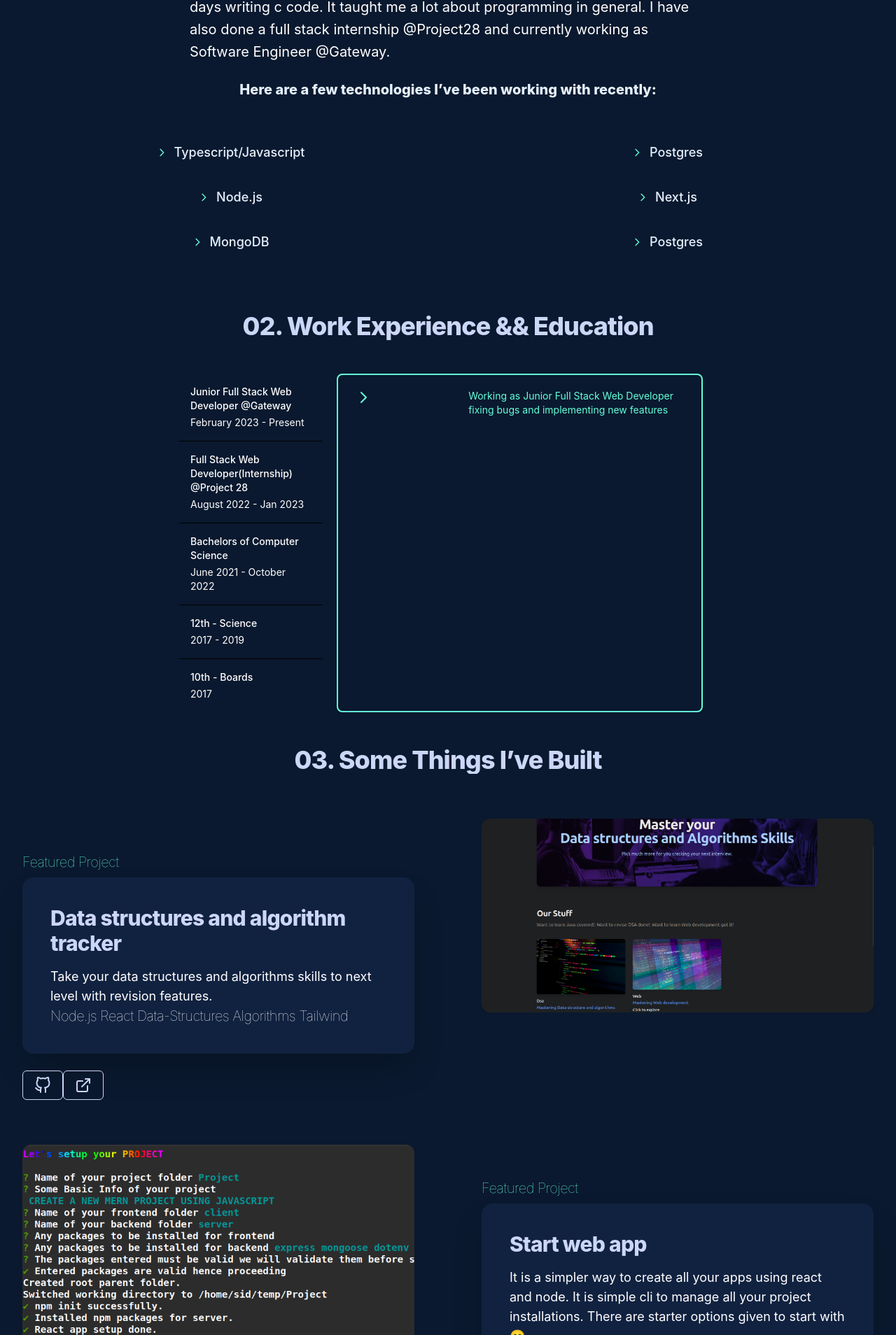
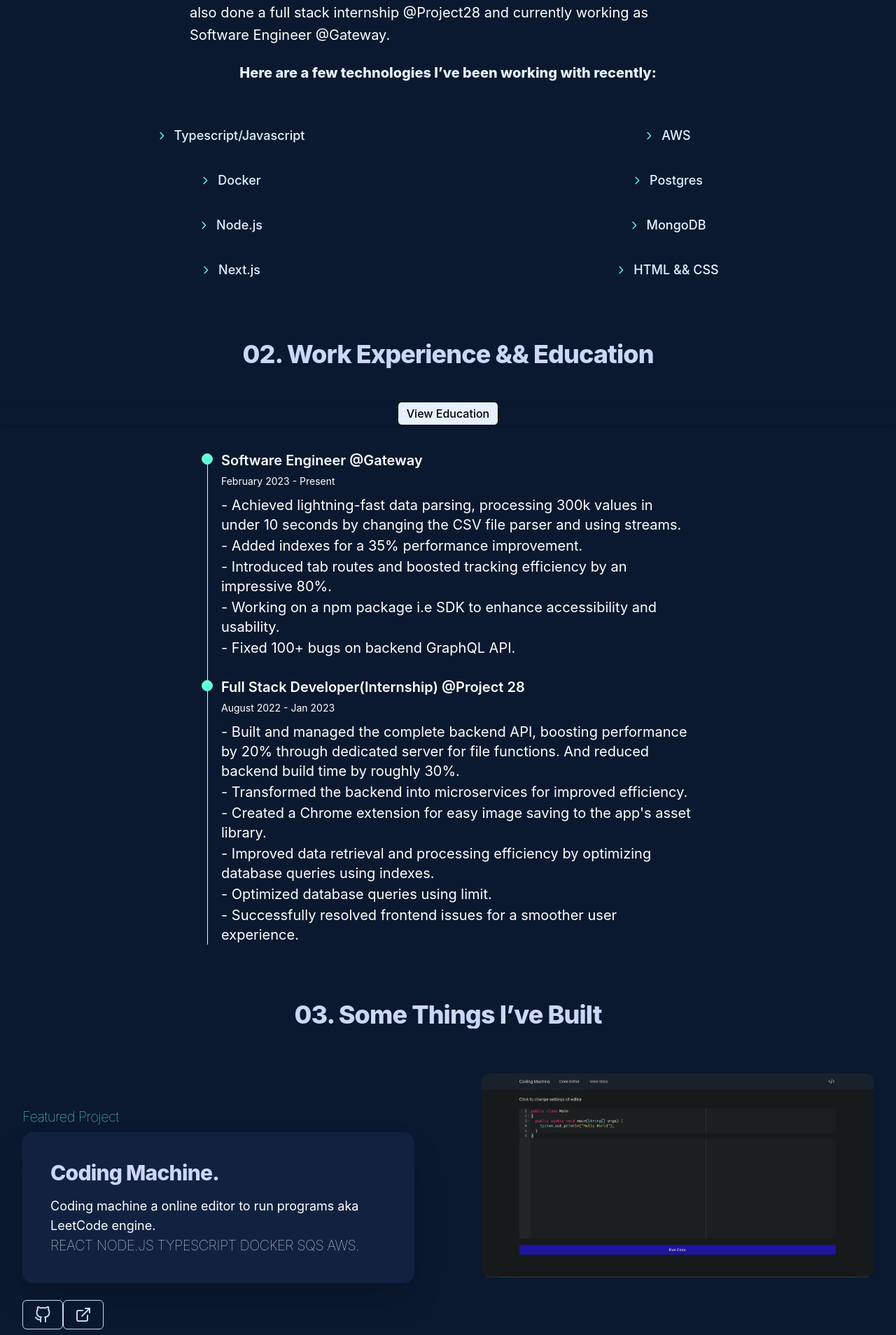
Before and after one commit to Siddharth9890/personal-website-v2, a Next.js app: page / in a window 1280 px wide. Shown: the part 892-2800 px from the top of the page at 70% size. Built offline with nearby package versions, Linux system fonts and the light colour scheme.

Commit message:
chore: rebuild work experience section

```diff
--- a/components/AboutMe.tsx
+++ b/components/AboutMe.tsx
@@ -2,15 +2,17 @@ import { ChevronRightIcon } from "@heroicons/react/outline";
 
 const technologies = [
   "Typescript/Javascript",
+  "AWS",
+  "Docker",
   "Postgres",
   "Node.js",
+  "MongoDB",
   "Next.js",
-  "MongoDB",
-  "Postgres",
+  "HTML && CSS",
 ];
 
 const description =
-  "Hello! My name is Siddharth and I enjoy creating softwares that solves problems. My interest in programming started back in 2017 during my college days writing c code. It taught me a lot about programming in general. ";
+  "Hello! My name is Siddharth and I enjoy creating softwares that solves problems. My interest in programming started back in 2017 during my college days writing C code. It taught me a lot about programming in general. ";
 
 const shortDescription =
   "I have also done a full stack internship @Project28 and currently working as Software Engineer @Gateway.";
--- a/components/Blogs.tsx
+++ b/components/Blogs.tsx
@@ -1,18 +1,15 @@
 const posts = [
   {
-    title: "Start-web-app v2.0 You want tailwind support let's get it.",
-    href: "https://theuniquecoder.hashnode.dev/start-web-app-v20-you-want-tailwind-support-lets-get-it",
-    description: "Upgrade notes of start-web-app.",
-    date: "Jul 1, 2022",
-    readingTime: "2 min",
+    title: "MongoDB _id The most important thing that you should know",
+    href: "https://theuniquecoder.hashnode.dev/mongodb-id-the-most-important-thing-that-you-should-know",
+    description: "Importance of primary keys.",
+    date: "Feb 27, 2023",
   },
   {
-    title:
-      "Why we shifted from cloudflare pages to vercel for our website cs-tracker.",
-    href: "https://theuniquecoder.hashnode.dev/why-we-shifted-from-cloudflare-pages-to-vercel-for-our-website-cs-tracker",
-    description: "Read about problems cloudflare pages has.",
-    date: "Jun 20, 2022",
-    readingTime: "3 min",
+    title: "A Tale of Debugging: Debugging Chrome extension.",
+    href: "https://theuniquecoder.hashnode.dev/a-tale-of-debugging-debugging-chrome-extension",
+    description: "Unknown problem of chorme extension.",
+    date: "Feb 25, 2023",
   },
   {
     title:
@@ -20,7 +17,6 @@ const posts = [
     href: "https://theuniquecoder.hashnode.dev/coding-machine-a-online-editor-to-write-programs-and-to-run-it-part-2lets-discuss-about-problems-and-architecture-of-the-app",
     description: "Let's discuss about problems and architecture of the app.",
     date: "Apr 11, 2022",
-    readingTime: "3 min",
   },
 ];
 
@@ -39,7 +35,7 @@ function Blogs() {
             04. From the blog
           </h2>
           <p className="mt-3 max-w-2xl mx-auto text-xl text-lightSlate sm:mt-4">
-            Sometimes i love writing about projects that i made.
+            Sometimes i love writing about tech && solutions that i made.
           </p>
         </div>
         <div className="mt-12 max-w-lg  mx-auto grid gap-5 lg:grid-cols-3 lg:max-w-none">
--- a/components/Experience.tsx
+++ b/components/Experience.tsx
@@ -1,5 +1,12 @@
-import { ChevronRightIcon } from "@heroicons/react/outline";
 import { useState } from "react";
+import Timeline from "./TimeLine";
+
+// TODO ADD DIFFERENT COLOR TO BULLET POINTS and add company links
+const masterDetails = [
+  "Pune University (VIIT).",
+  "Currently Pursing Bachelors in Computer Science from VIIT College.",
+  "Average CGPA: 9.10",
+];
 
 const bachelorsDetails = [
   "Pune University (Nowrosjee Wadia College).",
@@ -11,6 +18,7 @@ const collegeDetails = [
   "Nowrosjee Wadia College.",
   "Completed 12th class exams with a score: 79.4 %.",
 ];
+
 const schoolDetails = [
   "J.N.Petit Technical High School.",
   "Completed 10th class exams with a score: 79.5 %.",
@@ -18,58 +26,60 @@ const schoolDetails = [
 ];
 
 const project28Details = [
-  "Implementing micro-services to convert the whole backend to various services.",
-  "Build the whole backend API for the company.And improved the performance of backend by 20%.",
-  "Improved the build time of backend by 30%.",
-  "Build a chrome extension which helps users to save the images which users download in asset library page on their application.",
+  "Built and managed the complete backend API, boosting performance by 20% through dedicated server for file functions. And reduced backend build time by roughly 30%.",
+  "Transformed the backend into microservices for improved efficiency.",
+  "Created a Chrome extension for easy image saving to the app's asset library.",
+  "Improved data retrieval and processing efficiency by optimizing database queries using indexes.",
   "Optimized database queries using limit.",
-  "Fixed lots of bugs in frontend application.",
+  "Successfully resolved frontend issues for a smoother user experience.",
 ];
 
 const gatewayDetails = [
-  "Working as Junior Full Stack Web Developer fixing bugs and implementing new features",
+  "Achieved lightning-fast data parsing, processing 300k values in under 10 seconds by changing the CSV file parser and using streams.",
+  "Added indexes for a 35% performance improvement.",
+  "Introduced tab routes and boosted tracking efficiency by an impressive 80%.",
+  "Working on a npm package i.e SDK to enhance accessibility and usability.",
+  "Fixed 100+ bugs on backend GraphQL API.",
 ];
 
 function Experience() {
-  const [details, setDetails] = useState([
+  const [experienceToggle, setExperienceToggle] = useState(true);
+
+  const experienceDetails = [
     {
-      name: "Junior Full Stack Web Developer @Gateway",
+      name: "Software Engineer @Gateway",
       timeFrame: "February 2023 - Present",
       details: gatewayDetails,
-      selected: true,
     },
     {
-      name: "Full Stack Web Developer(Internship) @Project 28",
+      name: "Full Stack Developer(Internship) @Project 28",
       timeFrame: "August 2022 - Jan 2023",
       details: project28Details,
-      selected: false,
+    },
+  ];
+
+  const educationDetails = [
+    {
+      name: "Masters of Computer Science",
+      timeFrame: "October 2022 - Present",
+      details: masterDetails,
     },
     {
       name: "Bachelors of Computer Science",
-      timeFrame: "June 2021 - October 2022",
+      timeFrame: "June 2019 - October 2022",
       details: bachelorsDetails,
-      selected: false,
     },
     {
       name: "12th - Science",
       timeFrame: "2017 - 2019",
       details: collegeDetails,
-      selected: false,
     },
     {
       name: "10th - Boards",
       timeFrame: "2017",
       details: schoolDetails,
-      selected: false,
     },
-  ]);
-
-  const updateDetails = (index: number) => {
-    const t = [...details];
-    t.map((s) => (s.selected = false));
-    t[index].selected = true;
-    setDetails(t);
-  };
+  ];
 
   return (
     <>
@@ -77,50 +87,22 @@ function Experience() {
         <h2 className="text-center animate-fade-in-down text-3xl pb-12 leading-8 font-extrabold tracking-tight text-lightestSlate sm:text-4xl">
           02. Work Experience && Education
         </h2>
-        <div className="w-full max-w-3xl mx-auto flex   justify-around items-stretch px-2  sm:px-0">
-          <ul role="list" className="divide-y divide-gray-200">
-            {details.map((activity, index) => (
-              <li
-                key={index}
-                onClick={(e) => updateDetails(index)}
-                className="py-4 px-4 border-0 hover:cursor-pointer hover:border-2 hover:border-green/[0.24] hover:text-white hover:rounded-xl "
-              >
-                <div className="flex space-x-3 ">
-                  <div className="flex-1 space-y-1">
-                    <div className="flex items-center justify-between">
-                      <h3 className="text-sm font-medium text-lightSlate">
-                        {activity.name}
-                      </h3>
-                      <p className="text-sm text-white"></p>
-                    </div>
-                    <p className="text-sm text-lightSlate">
-                      {activity.timeFrame}
-                    </p>
-                  </div>
-                </div>
-              </li>
-            ))}
-          </ul>
-          <div className="overflow-hidden mx-5 shadow border-2 border-green sm:rounded-lg">
-            <div className="">
-              <dl>
-                {details.map(
-                  (details) =>
-                    details.selected &&
-                    details.details.map((d) => (
-                      <div className=" px-4 py-5 sm:grid sm:grid-cols-3 sm:gap-4 sm:px-6">
-                        <dt className="text-sm font-medium text-gray-500">
-                          <ChevronRightIcon className="h-6 w-6 text-green" />
-                        </dt>
-                        <dd className="mt-1 text-sm text-green sm:col-span-2 sm:mt-0">
-                          {d}
-                        </dd>
-                      </div>
-                    ))
-                )}
-              </dl>
-            </div>
-          </div>
+        <div className="mx-auto flex justify-around rounded-md shadow">
+          <button
+            onClick={() => {
+              setExperienceToggle(!experienceToggle);
+            }}
+            className="bg-white border border-transparent rounded-md shadow px-3 py-1 inline-flex items-center text-base font-medium text-#5cf6d2 hover:bg-[#5cf6d2]"
+          >
+            View {experienceToggle ? "Education" : "Industry Experience"}
+          </button>
+        </div>
+        <div className="w-full max-w-3xl mx-auto flex justify-around items-stretch px-2  sm:px-0">
+          {experienceToggle ? (
+            <Timeline steps={experienceDetails} />
+          ) : (
+            <Timeline steps={educationDetails} />
+          )}
         </div>
       </section>
     </>
--- a/components/Header.tsx
+++ b/components/Header.tsx
@@ -5,7 +5,7 @@ function Header() {
   const name = "Siddharth Singh.";
   const shortDescription = "Enjoys solving problems.";
   const description =
-    "Currently working @Gateway as a Software Engineer. To create software that works that solves problems.";
+    "Currently working @Gateway as a Software Engineer. Creating software that solves problems.";
 
   return (
     <section id="#header" className="bg-navy">
--- a/components/OtherProjects.tsx
+++ b/components/OtherProjects.tsx
@@ -3,11 +3,10 @@ import { IconExternal, IconGitHub } from "../public/assets/icons";
 
 const projects = [
   {
-    name: "Coding Machine",
-    techStack: "REACT NODE.JS TYPESCRIPT DOCKER",
-    description: "Coding machine a online editor to run programs.",
-    githubUrl: "https://github.com/Siddharth9890/coding-machine-frontend",
-    websiteUrl: "https://coding-machine.pages.dev/",
+    name: "Start web app",
+    techStack: "Node.js Cli Package Npmjs",
+    githubUrl: "https://github.com/Siddharth9890/start-web-app",
+    websiteUrl: "https://www.npmjs.com/package/start-web-app",
   },
   {
     name: "Eazy Challenges Solution's",
--- a/components/Projects.tsx
+++ b/components/Projects.tsx
@@ -1,7 +1,7 @@
 import Image from "./Image";
 import { IconExternal, IconGitHub } from "../public/assets/icons";
 import CsTracker from "../public/assets/cs-tracker.png";
-import StartWebApp from "../public/assets/start-web-app.png";
+import CodingMachine from "../public/assets/coding-machine.png";
 
 function Projects() {
   return (
@@ -28,14 +28,84 @@ function Projects() {
                   </p>
                   <div className="py-10 px-6 bg-lightNavy hover:bg-lightestNavy text-center rounded-2xl shadow-2xl xl:px-10 xl:text-left">
                     <h2 className="text-3xl font-extrabold tracking-tight text-lightestSlate">
-                      Data structures and algorithm tracker
+                      Coding Machine.
+                    </h2>
+                    <p className="mt-4 text-lg text-lightSlate">
+                      Coding machine a online editor to run programs aka
+                      LeetCode engine.
+                    </p>
+                    <p className="text-xl font-thin tracking-tight text-lightSlate">
+                      REACT NODE.JS TYPESCRIPT DOCKER SQS AWS.
+                    </p>
+                  </div>
+                  <div className="mt-6">
+                    <a
+                      href="https://github.com/Siddharth9890/coding-machine-frontend"
+                      target={"_blank"}
+                      rel="noreferrer"
+                      className="inline-flex px-4 py-2 border border-transparent text-base font-medium rounded-md shadow-sm text-lightestSlate bg-indigo-600 hover:bg-indigo-700"
+                    >
+                      <div className="h-6 w-6">
+                        <IconGitHub />
+                      </div>
+                    </a>
+                    <a
+                      href="https://coding-machine.pages.dev/"
+                      target={"_blank"}
+                      rel="noreferrer"
+                      className="inline-flex px-4 py-2 border border-transparent text-base font-medium rounded-md shadow-sm text-lightestSlate bg-indigo-600 hover:bg-indigo-700"
+                    >
+                      <div className="h-6 w-6">
+                        <IconExternal />
+                      </div>
+                    </a>
+                  </div>
+                </div>
+              </div>
+            </div>
+            <div className="mt-12 sm:mt-16 lg:mt-0">
+              <div className="pl-4 -mr-48 sm:pl-6 md:-mr-16 lg:px-0 lg:m-0 lg:relative lg:h-full">
+                <Image
+                  className="w-full rounded-xl shadow-xl ring-1 ring-black ring-opacity-5 lg:absolute lg:left-0 lg:h-full lg:w-auto lg:max-w-none"
+                  src={CodingMachine}
+                  alt="coding-machine-image"
+                />
+              </div>
+            </div>
+          </div>
+        </div>
+
+        <div className="relative">
+          <div className="lg:mx-auto pt-16 lg:max-w-7xl lg:px-8 lg:grid lg:grid-cols-2 lg:grid-flow-col-dense lg:gap-24">
+            <div className="mt-12  sm:mt-16 lg:mt-0">
+              <div className="pl-4 -mr-48 sm:pl-6 md:-mr-16 lg:px-0 lg:m-0 lg:relative lg:h-full">
+                <Image
+                  className="w-full  rounded-xl shadow-xl ring-1 ring-black ring-opacity-5 lg:absolute lg:left-0 lg:h-full lg:w-auto lg:max-w-none"
+                  src={CsTracker}
+                  alt="cs-tracker-image"
+                />
+              </div>
+            </div>
+
+            <div className="px-4 max-w-xl mx-auto sm:px-6  lg:max-w-none lg:mx-0 lg:px-0">
+              <div>
+                <div>
+                  <span className="h-12 w-12 rounded-md flex items-center justify-center bg-indigo-600"></span>
+                </div>
+                <div className="">
+                  <p className="text-xl mb-2 font-thin tracking-tight text-green">
+                    Featured Project
+                  </p>
+                  <div className="py-10 px-6 bg-lightNavy hover:bg-lightestNavy text-center rounded-2xl shadow-2xl xl:px-10 xl:text-left">
+                    <h2 className="text-3xl font-extrabold tracking-tight text-lightestSlate">
+                      Data structures and algorithm tracker.
                     </h2>
                     <p className="mt-4 text-lg text-lightSlate">
                       Take your data structures and algorithms skills to next
                       level with revision features.
                     </p>
                     <p className="text-xl font-thin tracking-tight text-lightSlate">
-                      Node.js React Data-Structures Algorithms Tailwind
+                      Node.js React Data-Structures Algorithms Tailwind.
                     </p>
                   </div>
                   <div className="mt-6">
@@ -63,78 +133,6 @@ function Projects() {
                 </div>
               </div>
             </div>
-            <div className="mt-12 sm:mt-16 lg:mt-0">
-              <div className="pl-4 -mr-48 sm:pl-6 md:-mr-16 lg:px-0 lg:m-0 lg:relative lg:h-full">
-                <Image
-                  className="w-full rounded-xl shadow-xl ring-1 ring-black ring-opacity-5 lg:absolute lg:left-0 lg:h-full lg:w-auto lg:max-w-none"
-                  src={CsTracker}
-                  alt="cs-tracker"
-                />
-              </div>
-            </div>
-          </div>
-        </div>
-
-        <div className="relative">
-          <div className="lg:mx-auto pt-16 lg:max-w-7xl lg:px-8 lg:grid lg:grid-cols-2 lg:grid-flow-col-dense lg:gap-24">
-            <div className="mt-12  sm:mt-16 lg:mt-0">
-              <div className="pl-4 -mr-48 sm:pl-6 md:-mr-16 lg:px-0 lg:m-0 lg:relative lg:h-full">
-                <Image
-                  className="w-full  rounded-xl shadow-xl ring-1 ring-black ring-opacity-5 lg:absolute lg:left-0 lg:h-full lg:w-auto lg:max-w-none"
-                  src={StartWebApp}
-                  alt="start-web-app"
-                />
-              </div>
-            </div>
-
-            <div className="px-4 max-w-xl mx-auto sm:px-6  lg:max-w-none lg:mx-0 lg:px-0">
-              <div>
-                <div>
-                  <span className="h-12 w-12 rounded-md flex items-center justify-center bg-indigo-600"></span>
-                </div>
-                <div className="">
-                  <p className="text-xl mb-2 font-thin tracking-tight text-green">
-                    Featured Project
-                  </p>
-                  <div className="py-10 px-6 bg-lightNavy hover:bg-lightestNavy text-center rounded-2xl shadow-2xl xl:px-10 xl:text-left">
-                    <h2 className="text-3xl font-extrabold tracking-tight text-lightestSlate">
-                      Start web app
-                    </h2>
-                    <p className="mt-4 text-lg text-lightSlate">
-                      It is a simpler way to create all your apps using react
-                      and node. It is simple cli to manage all your project
-                      installations. There are starter options given to start
-                      with😊.
-                    </p>
-                    <p className="text-xl font-thin tracking-tight text-lightSlate">
-                      Node.js Cli Package Npmjs
-                    </p>
-                  </div>
-                  <div className="mt-6">
-                    <a
-                      href="https://github.com/Siddharth9890/start-web-app"
-                      target={"_blank"}
-                      rel="noreferrer"
-                      className="inline-flex px-4 py-2 border border-transparent text-base font-medium rounded-md shadow-sm text-lightestSlate bg-indigo-600 hover:bg-indigo-700"
-                    >
-                      <div className="h-6 w-6">
-                        <IconGitHub />
-                      </div>
-                    </a>
-                    <a
-                      href="https://www.npmjs.com/package/start-web-app"
-                      target={"_blank"}
-                      rel="noreferrer"
-                      className="inline-flex px-4 py-2 border border-transparent text-base font-medium rounded-md shadow-sm text-lightestSlate bg-indigo-600 hover:bg-indigo-700"
-                    >
-                      <div className="h-6 w-6">
-                        <IconExternal />
-                      </div>
-                    </a>
-                  </div>
-                </div>
-              </div>
-            </div>
           </div>
         </div>
       </div>
--- /dev/null
+++ b/components/TimeLine.tsx
@@ -0,0 +1,52 @@
+import React from "react";
+
+const Timeline = ({
+  steps,
+}: {
+  steps: {
+    name: string;
+    timeFrame: string;
+    details: string[];
+  }[];
+}) => {
+  return (
+    <ul role="list" className="m-8 max-w-screen-md">
+      {steps.map((step) => (
+        <li className="group relative flex flex-col pb-6 pl-7 last:pb-0">
+          <div className="absolute bottom-0 left-[calc(0.5rem-0.5px)] top-0 w-px bg-white group-first:top-3"></div>
+          <div className="absolute left-0  top-2 h-4 w-4  rounded-full border border-green bg-green"></div>
+          <h3 className="mt-1 mb-1.5 text-xl order-first font-semibold text-lightSlate">
+            {step.name}
+          </h3>
+          <p className="font-display text-sm mb-2 text-lightSlate">
+            <time dateTime={step.timeFrame}>{step.timeFrame}</time>
+          </p>
+          {step.details.map((detail, index) => (
+            <p key={index} className="mt-0.5 text-xl text-lightSlate">
+              - {detail}
+            </p>
+          ))}
+          {/* TODO ADD OPTION TO DOWNLOAD OFFER LETTER AND FINAL LETTER */}
+          {/* <a
+            href="#"
+            className="inline-flex items-center px-4 py-2 text-sm font-medium text-gray-900 bg-white border border-gray-200 rounded-lg hover:bg-gray-100 hover:text-blue-700 focus:z-10 focus:ring-4 focus:outline-none focus:ring-gray-100 focus:text-blue-700 dark:bg-gray-800 dark:text-gray-400 dark:border-gray-600 dark:hover:text-white dark:hover:bg-gray-700 dark:focus:ring-gray-700"
+          >
+            <svg
+              className="w-3.5 h-3.5 me-2.5"
+              aria-hidden="true"
+              xmlns="http://www.w3.org/2000/svg"
+              fill="currentColor"
+              viewBox="0 0 20 20"
+            >
+              <path d="M14.707 7.793a1 1 0 0 0-1.414 0L11 10.086V1.5a1 1 0 0 0-2 0v8.586L6.707 7.793a1 1 0 1 0-1.414 1.414l4 4a1 1 0 0 0 1.416 0l4-4a1 1 0 0 0-.002-1.414Z" />
+              <path d="M18 12h-2.55l-2.975 2.975a3.5 3.5 0 0 1-4.95 0L4.55 12H2a2 2 0 0 0-2 2v4a2 2 0 0 0 2 2h16a2 2 0 0 0 2-2v-4a2 2 0 0 0-2-2Zm-3 5a1 1 0 1 1 0-2 1 1 0 0 1 0 2Z" />
+            </svg>{" "}
+            Download ZIP
+          </a> */}
+        </li>
+      ))}
+    </ul>
+  );
+};
+
+export default Timeline;
--- a/package.json
+++ b/package.json
@@ -11,6 +11,7 @@
   "dependencies": {
     "@headlessui/react": "^1.6.5",
     "@heroicons/react": "^1.0.6",
+    "@mantine/core": "^7.6.2",
     "animejs": "^3.2.1",
     "next": "12.2.0",
     "react": "18.2.0",
```
Also changed, not shown: public/assets/coding-machine.png (added), 1 other file (tests, documents, lock files or other folders).
